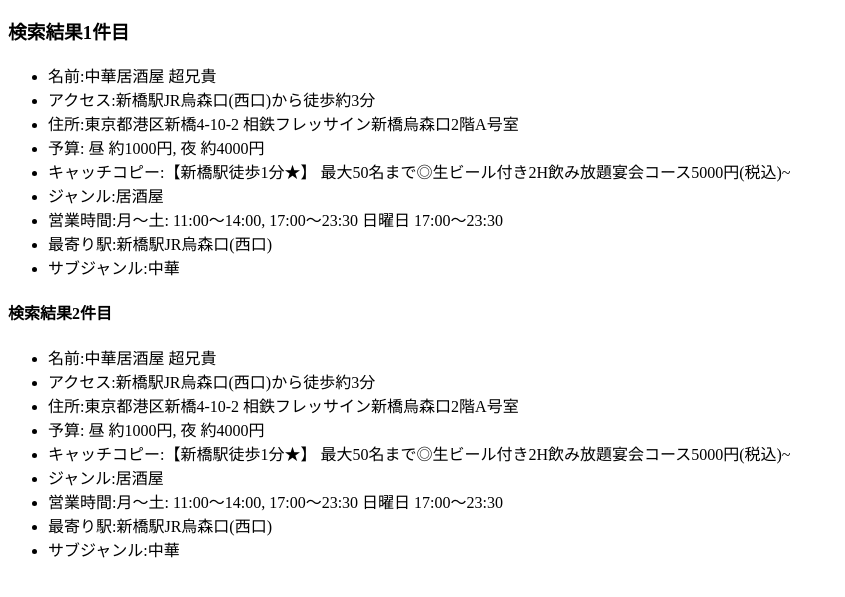
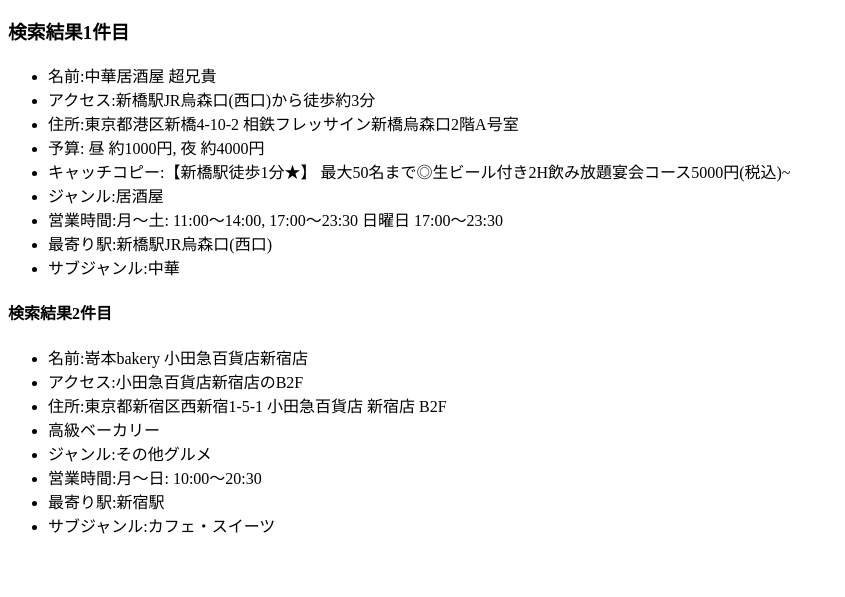
Before and after one commit to G184522021/medialabo, a plain HTML site: page project.html in a window 1280 px wide. Shown: the part 127-724 px from the top of the page, without its empty margins (0-845 px from the left). Drawn offline with Linux system fonts and the light colour scheme.

Commit message:
project.htmlを新規作成

```diff
--- a/project.html
+++ b/project.html
@@ -21,14 +21,13 @@
         </ul>
         <h4>検索結果2件目</h4>
         <ul>
-            <li><name>名前:中華居酒屋 超兄貴</name></li>
-            <li><acsess>アクセス:新橋駅JR烏森口(西口)から徒歩約3分</acsess></li>
-            <li><adress>住所:東京都港区新橋4-10-2 相鉄フレッサイン新橋烏森口2階A号室</adress></li>
-            <li><budget.name>予算: 昼 約1000円, 夜 約4000円</budget.name></li>
-            <li><catch>キャッチコピー:【新橋駅徒歩1分★】 最大50名まで◎生ビール付き2H飲み放題宴会コース5000円(税込)~</catch></li>
-            <li><genre>ジャンル:居酒屋</genre></li>
-            <li><open>営業時間:月～土: 11:00～14:00, 17:00～23:30 日曜日 17:00～23:30</open></li>
-            <li><station_name>最寄り駅:新橋駅JR烏森口(西口)</station_name></li>
-            <li><sub_genre.name>サブジャンル:中華</sub_genre.name></li>
+            <li><name>名前:嵜本bakery 小田急百貨店新宿店</name></li>
+            <li><acsess>アクセス:小田急百貨店新宿店のB2F</acsess></li>
+            <li><adress>住所:東京都新宿区西新宿1-5-1 小田急百貨店 新宿店 B2F</adress></li>
+            <li><catch>高級ベーカリー</catch></li>
+            <li><genre>ジャンル:その他グルメ</genre></li>
+            <li><open>営業時間:月～日: 10:00～20:30</open></li>
+            <li><station_name>最寄り駅:新宿駅</station_name></li>
+            <li><sub_genre.name>サブジャンル:カフェ・スイーツ</sub_genre.name></li>
         </ul>
     </body>
```
